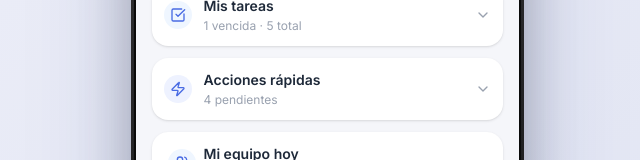
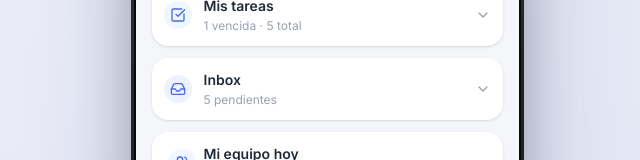
Before and after one commit to fgorostiaga-hu/huckaton-daily-hub-mobile, a Next.js app: page / in a window 1280 px wide. Shown: the part 507-667 px from the top of the page, without its empty margins (313-953 px from the left). Built offline with nearby package versions, Linux system fonts and the light colour scheme.

Commit message:
fix: inbox

```diff
--- a/components/daily-hub/quick-actions-section.tsx
+++ b/components/daily-hub/quick-actions-section.tsx
@@ -7,7 +7,7 @@ import {
   ChevronDown,
   ChevronRight,
   ChevronUp,
-  Zap,
+  Inbox,
 } from "lucide-react";
 import type { ReactNode } from "react";
 
@@ -46,6 +46,12 @@ const categories: QuickActionCategory[] = [
         title: "Acuerdo de confidencialidad",
         subtitle: "Legal",
         date: "Vence 25 Mar",
+      },
+      {
+        id: "doc-3",
+        title: "Recibo de sueldo — Marzo 2026",
+        subtitle: "RRHH",
+        date: "Vence 31 Mar",
       },
     ],
   },
@@ -89,11 +95,11 @@ export function QuickActionsSection() {
               className="w-7 h-7 rounded-full flex items-center justify-center shrink-0"
               style={{ background: "#EEF2FF" }}
             >
-              <Zap className="w-4 h-4" style={{ color: "#496BE3" }} />
+              <Inbox className="w-4 h-4" style={{ color: "#496BE3" }} />
             </div>
             <div className="flex-1 min-w-0 text-left">
               <p className="text-sm font-semibold text-gray-800">
-                Acciones rápidas
+                Inbox
               </p>
               {!expanded && (
                 <p className="text-xs text-gray-400 mt-0.5">
```
